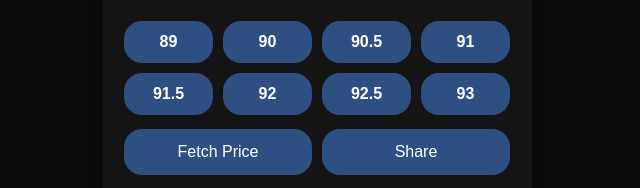
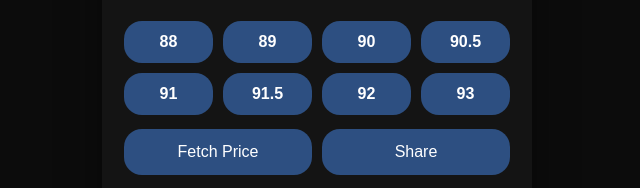
Before and after one commit to elikamhaji/ScrapIt, a plain HTML site: page index.html in a window 1280 px wide. Shown: the part 299-487 px from the top of the page, 323-963 px from the left. Drawn offline with nearby package versions, Linux system fonts and the light colour scheme; no server answers.

Commit message:
Update index.html

```diff
--- a/index.html
+++ b/index.html
@@ -21,13 +21,13 @@
 
         <!-- QUICK DISCOUNT BUTTONS -->
         <div class="quick-discounts">
+            <button type="button" class="disc-btn" data-val="88">88</button>
             <button type="button" class="disc-btn" data-val="89">89</button>
             <button type="button" class="disc-btn" data-val="90">90</button>
             <button type="button" class="disc-btn" data-val="90.5">90.5</button>
             <button type="button" class="disc-btn" data-val="91">91</button>
             <button type="button" class="disc-btn" data-val="91.5">91.5</button>
             <button type="button" class="disc-btn" data-val="92">92</button>
-            <button type="button" class="disc-btn" data-val="92.5">92.5</button>
             <button type="button" class="disc-btn" data-val="93">93</button>
         </div>
 
```
